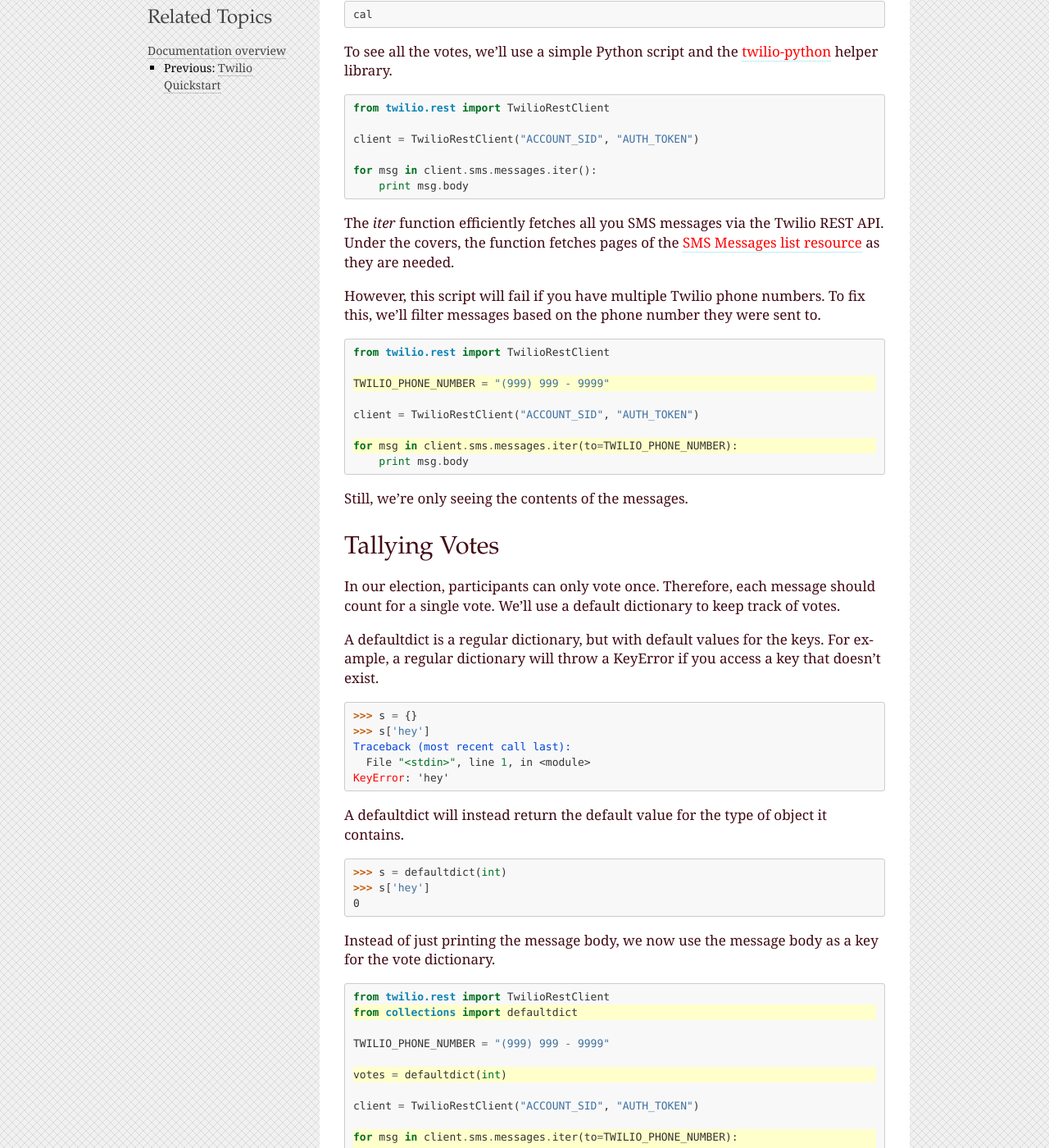
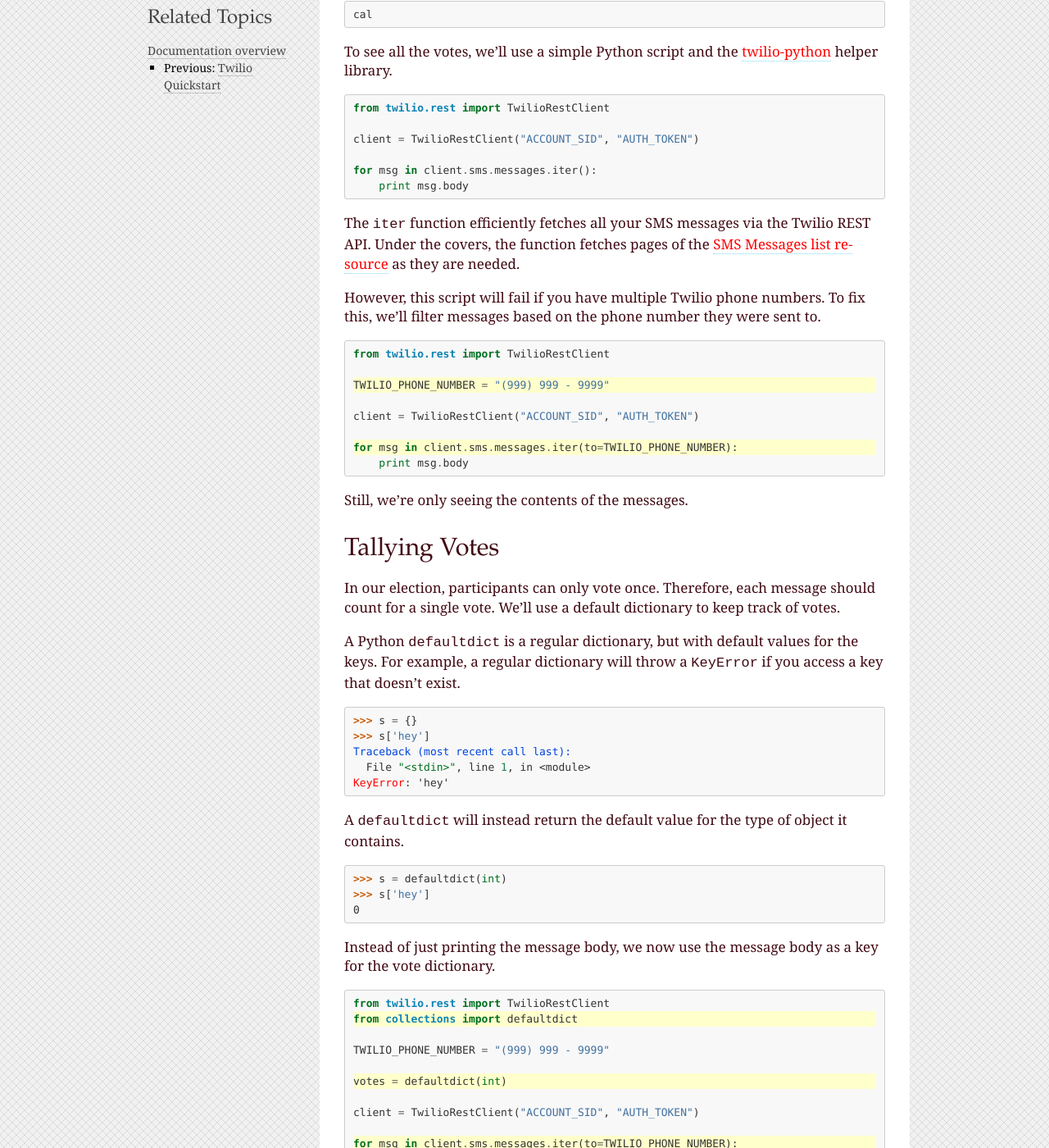
Before and after one commit to twilio/calworkshop, a Sphinx documentation site: the page built from docs/voting.rst, in a window 1280 px wide and 1400 px high, scrolled down 416 px. Shown: the whole window at 82% size. Built offline with Sphinx 7.4.7, drawn with Linux system fonts in a browser that asks for light colours.

Commit message:
add some code type when talking about defaultdicts, KeyErrors

```diff
--- a/docs/voting.rst
+++ b/docs/voting.rst
@@ -32,7 +32,7 @@
    for msg in client.sms.messages.iter():
        print msg.body
 
-The `iter` function efficiently fetches all you SMS messages via the Twilio
+The ``iter`` function efficiently fetches all your SMS messages via the Twilio
 REST API. Under the covers, the function fetches pages of the `SMS
 Messages list resource <http://www.twilio.com/docs/api/rest/sms#list>`_ as they
 are needed.
@@ -61,8 +61,8 @@
 should count for a single vote. We'll use a default dictionary to keep track of
 votes.
 
-A defaultdict is a regular dictionary, but with default values for the keys.
-For example, a regular dictionary will throw a KeyError if you access a key that
+A Python ``defaultdict`` is a regular dictionary, but with default values for the keys.
+For example, a regular dictionary will throw a ``KeyError`` if you access a key that
 doesn't exist.
 
 .. code-block:: python
@@ -73,7 +73,7 @@
       File "<stdin>", line 1, in <module>
     KeyError: 'hey'
 
-A defaultdict will instead return the default value for the type of object it
+A ``defaultdict`` will instead return the default value for the type of object it
 contains.
 
 .. code-block:: python
```
